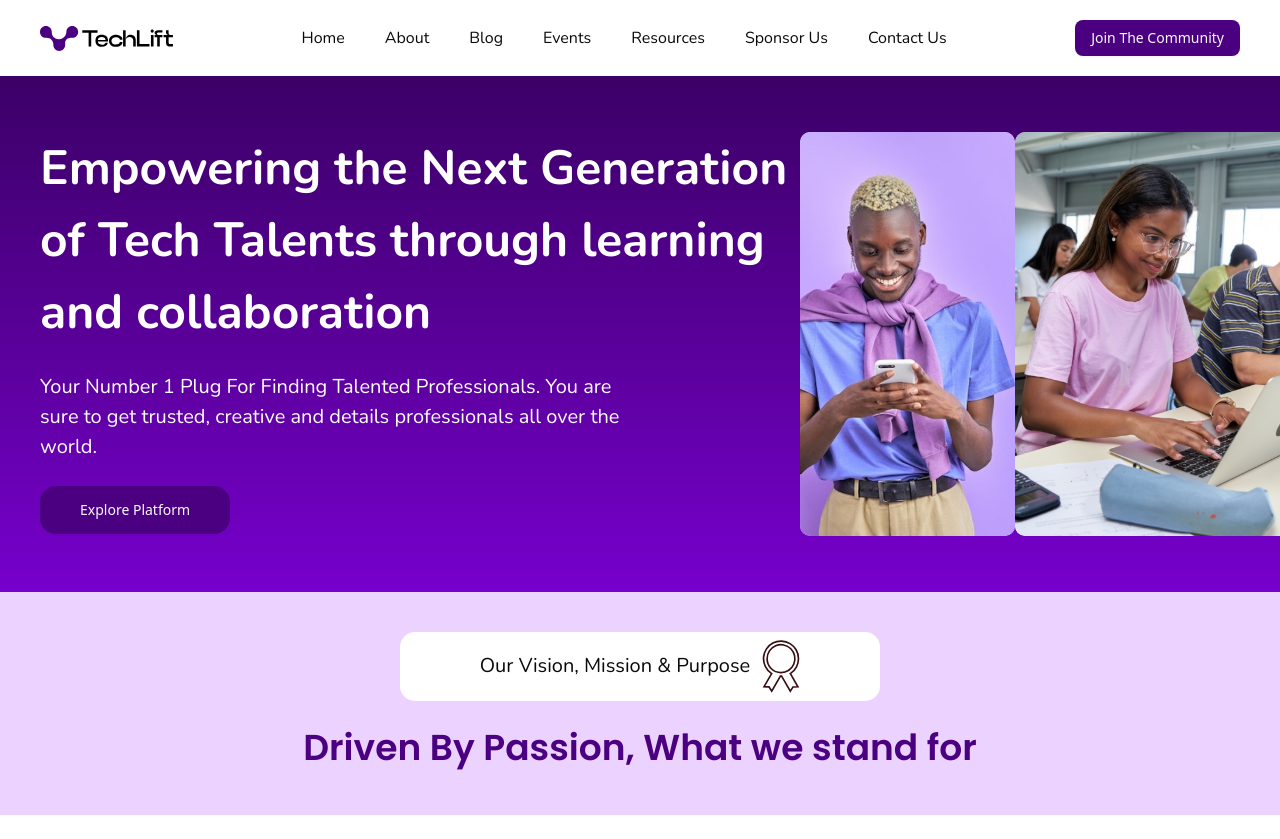
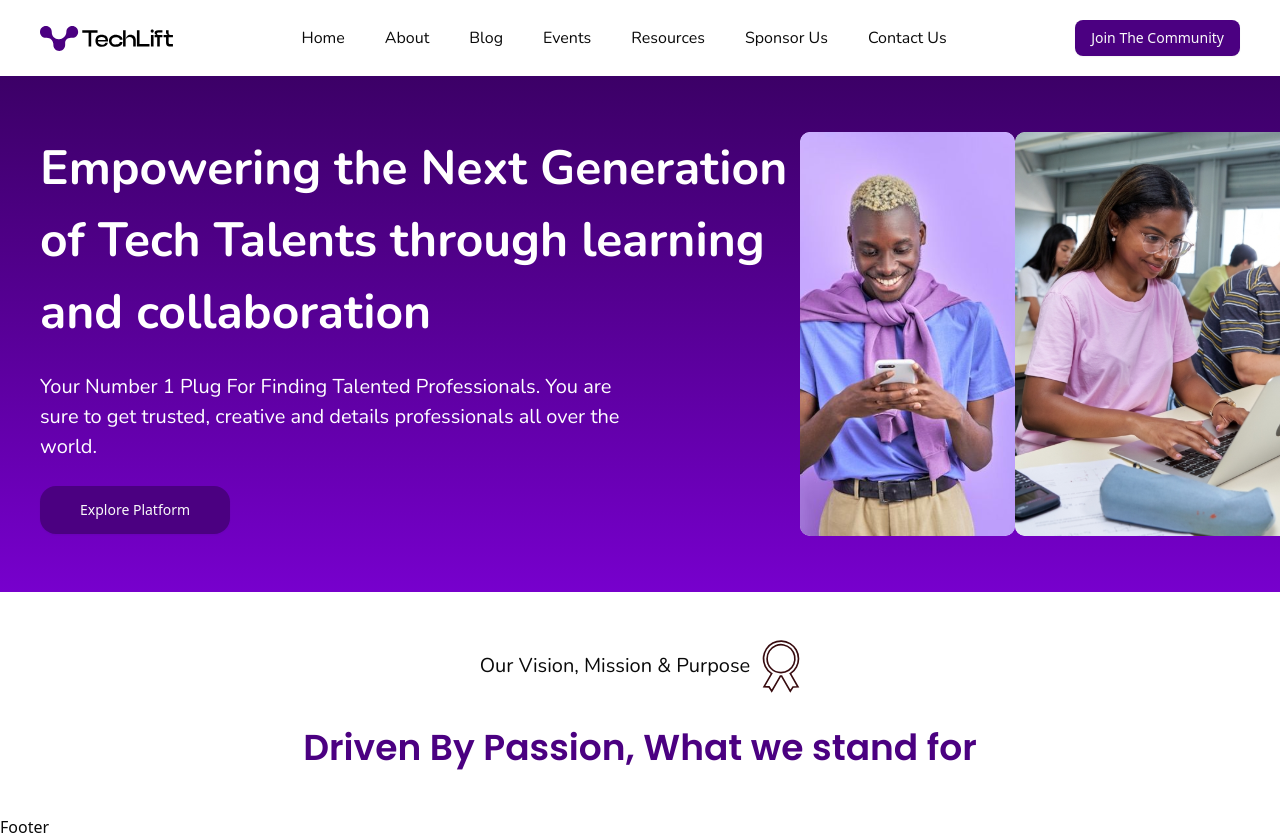
Before and after one commit to techlift2004/techlift, a React (Vite) app: page /about in a window 1280 px wide. Shown: the top 839 px of the page. Before the commit the page ends 815 px from the top, so only its background shows below. Built offline with nearby package versions, Linux system fonts and the light colour scheme.

Commit message:
delete route.jsx and re-organised the folders

```diff
--- a/src/App.jsx
+++ b/src/App.jsx
@@ -1,16 +1,17 @@
-import { BrowserRouter } from "react-router-dom";
-import Routes from "./route";
+import { BrowserRouter, Routes, Route } from "react-router-dom";
+import Layout from "./Layout";
+import Home from "./pages/home/page";
+import About from "./pages/about/page";
 
-
-
-function App() {
+export default function App() {
   return (
-    <div className="max-w-[1500px] mx-auto bg-[#ECD3FF] ">
     <BrowserRouter>
-      <Routes />
+      <Routes>
+        <Route path="/" element={<Layout />}>
+          <Route index element={<Home />} />
+          <Route path="about" element={<About />} />
+        </Route>
+      </Routes>
     </BrowserRouter>
-    </div>
   );
 }
-
-export default App;
--- /dev/null
+++ b/src/Layout.jsx
@@ -0,0 +1,16 @@
+import React from "react";
+import Nav from "./layout/nav/Nav";
+import Footer from "./components/Footer";
+import { Outlet } from "react-router-dom";
+
+const Layout = () => {
+  return (
+    <>
+      <Nav />
+      <Outlet />
+      <Footer />
+    </>
+  );
+};
+
+export default Layout;
--- /dev/null
+++ b/src/components/Footer.jsx
@@ -0,0 +1,11 @@
+import React from 'react'
+
+const Footer = () => {
+  return (
+    <div>
+      <h1>Footer</h1>
+    </div>
+  )
+}
+
+export default Footer
--- a/src/layout/nav/nav.jsx
+++ b/src/layout/nav/nav.jsx
@@ -3,7 +3,7 @@ import logo from '@/assets/techlift.svg'
 import { Button } from '@/components/ui/button'
 import { Link } from 'react-router-dom'
 
-export default function nav() {
+export default function Nav() {
   return (
     <div className='w-full flex flex-row justify-between items-center px-10 py-5 bg-white shadow-md'>
 
--- a/src/pages/about/page.jsx
+++ b/src/pages/about/page.jsx
@@ -1,36 +1,46 @@
-import React from 'react'
-import Nav from '@/layout/nav/nav'
-import { Button } from '@/components/ui/button'
-import hero1 from '@/assets/about/abouthero.svg'
-import hero2 from "@/assets/about/abouthero2.svg"
-import achive from '@/assets/icons/achive.svg'
+import React from "react";
+import { Button } from "@/components/ui/button";
+import hero1 from "@/assets/about/abouthero.svg";
+import hero2 from "@/assets/about/abouthero2.svg";
+import achive from "@/assets/icons/achive.svg";
 
 export default function page() {
   return (
     <div>
-        <Nav />
-        <div className='px-10 py-14 bg-linear-to-b to-[#7700CD] from-[#3C0067] flex flex-row  '>
-            <div className='flex flex-col items-start gap-6  max-w-[760px] '>
-                <h1 className='text-[48px] font-Nunito font-bold text-white  '>Empowering the Next Generation of Tech Talents through learning and collaboration</h1>
-                <p className='font-normal max-w-[580px] text-white font-Nunito text-[20px]'>Your Number 1 Plug For Finding Talented Professionals. You are sure to get trusted, creative and details professionals all over the world.</p>
-                <Button className='bg-button-background rounded-2xl py-6 px-10 '>Explore Platform</Button>
-            </div>
-
-            <div className='flex flex-row gap-0 items-center'>
-                <img src={hero2} className='max-w-[215px] h-[404px]' alt="" />
-                <img src={hero1} className='max-w-[316x] h-[404px]' alt="" />
-            </div>
-
+      <div className="px-10 py-14 bg-linear-to-b to-[#7700CD] from-[#3C0067] flex flex-row  ">
+        <div className="flex flex-col items-start gap-6  max-w-[760px] ">
+          <h1 className="text-[48px] font-Nunito font-bold text-white  ">
+            Empowering the Next Generation of Tech Talents through learning and
+            collaboration
+          </h1>
+          <p className="font-normal max-w-[580px] text-white font-Nunito text-[20px]">
+            Your Number 1 Plug For Finding Talented Professionals. You are sure
+            to get trusted, creative and details professionals all over the
+            world.
+          </p>
+          <Button className="bg-button-background rounded-2xl py-6 px-10 ">
+            Explore Platform
+          </Button>
         </div>
 
-        <div className='flex flex-col items-center gap-5 py-10'>
-            <div className='flex flex-row items-center gap-3  px-20 bg-white py-2 rounded-[15px]  '>
-                <p className='text-[20px] font-normal font-Nunito'>Our Vision, Mission & Purpose</p>
-                <img src={achive} alt="" width={38} height={38} />
-            </div>
+        <div className="flex flex-row gap-0 items-center">
+          <img src={hero2} className="max-w-[215px] h-[404px]" alt="" />
+          <img src={hero1} className="max-w-[316x] h-[404px]" alt="" />
+        </div>
+      </div>
 
-            <p className='font-poppin font-semibold text-[36px] text-text '>Driven By Passion, What we stand for</p>
+      <div className="flex flex-col items-center gap-5 py-10">
+        <div className="flex flex-row items-center gap-3  px-20 bg-white py-2 rounded-[15px]  ">
+          <p className="text-[20px] font-normal font-Nunito">
+            Our Vision, Mission & Purpose
+          </p>
+          <img src={achive} alt="" width={38} height={38} />
         </div>
+
+        <p className="font-poppin font-semibold text-[36px] text-text ">
+          Driven By Passion, What we stand for
+        </p>
+      </div>
     </div>
-  )
+  );
 }
--- /dev/null
+++ b/src/pages/home/page.jsx
@@ -0,0 +1,10 @@
+import React from "react";
+import Nav from "@/layout/nav/Nav";
+
+export default function page() {
+  return (
+    <div>
+      <Nav />
+    </div>
+  );
+}
--- a/src/pages/landing/page.jsx
+++ /dev/null
@@ -1,11 +0,0 @@
-import React from 'react'
-import Nav from '@/layout/nav/nav'
-
-export default function page() {
-  return (
-    <div>
-        <Nav />
-
-    </div>
-  )
-}
--- a/src/route.jsx
+++ /dev/null
@@ -1,21 +0,0 @@
-import React from "react";
-import { useRoutes } from "react-router-dom";
-import Landing from "./pages/landing/page";
-import About from "./pages/about/page";
-
-
-export default function Router () {
-  const routes = useRoutes([
-    {
-        path: "/",
-        element: <Landing />,
-        index: true,
-    },
-
-     {
-        path: "/about",
-        element: <About />,
-        index: true,
-    },
-  ]);
-    return routes;}
```
Also changed, not shown: src/assets/company-logo.svg (added).
